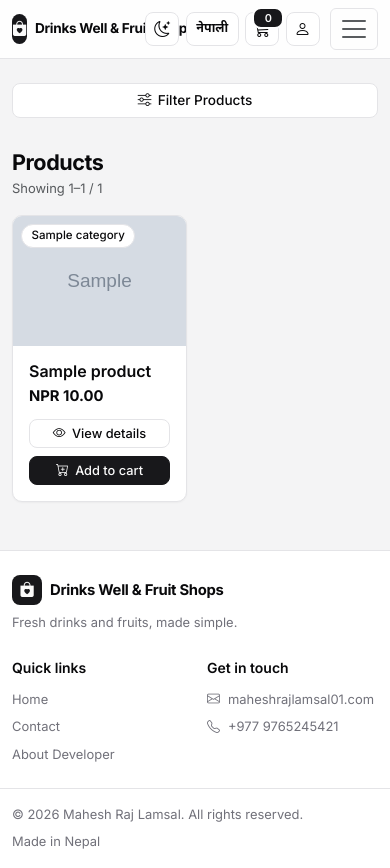
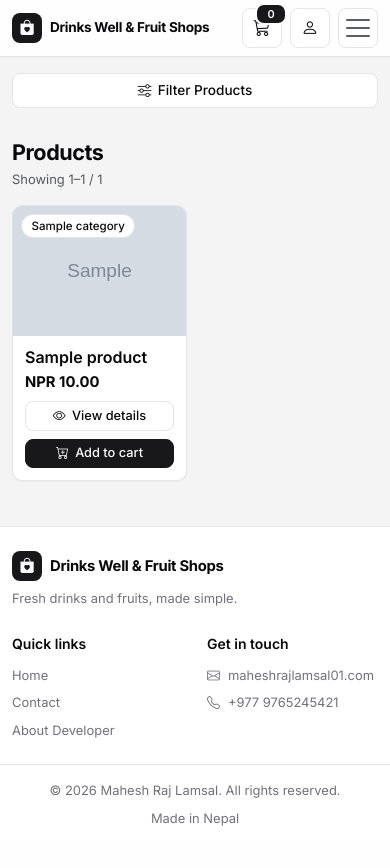
Before and after one commit to mahesh-179/EcommerceWebsiteDjango, a Django app: page / in a window 390 px wide. After the commit the page ends 826 px from the top, so only its background shows below. Run offline with Django 5.2, Linux system fonts and the light colour scheme; tables that the repository leaves empty hold one stand-in row (values such as "Sample post"); grey boxes marked "Sample" are stand-in pictures.

Commit message:
making mobile responsive

```diff
--- a/templates/base.html
+++ b/templates/base.html
@@ -220,6 +220,52 @@
         .pw-toggle:focus-visible { outline: 2px solid var(--ring); }
     </style>
 
+    <style>
+        /* ---------- Responsive fixes ---------- */
+        body { min-height: 100vh; min-height: 100dvh; }
+        img { max-width: 100%; }
+        .brand-mark { flex-shrink: 0; }
+
+        /* Mobile menu tools (theme + language live here on phones) */
+        .mobile-menu-tools {
+            display: grid; grid-template-columns: 1fr 1fr; gap: .5rem;
+            margin-top: .5rem; padding-top: .75rem; border-top: 1px solid var(--border);
+        }
+        .mobile-menu-tools .ui-btn { min-height: 42px; }
+
+        .footer-link { word-break: break-word; text-align: left; }
+        .account-menu { max-width: calc(100vw - 1.5rem); }
+
+        /* ---------- Phones and small tablets ---------- */
+        @media (max-width: 767.98px) {
+            .shop-navbar { padding-block: .5rem; }
+            .shop-navbar .container > .d-flex { gap: .5rem !important; }
+            .nav-icon-btn { width: 40px; height: 40px; font-size: 1.05rem; }
+            .shop-navbar .navbar-toggler {
+                width: 40px; height: 40px; padding: 0; margin-left: 0 !important;
+                display: inline-flex; align-items: center; justify-content: center;
+                border-radius: calc(var(--radius) - 2px);
+            }
+            .shop-navbar .navbar-collapse { max-height: calc(100dvh - 72px); overflow-y: auto; padding-bottom: .5rem; }
+            .shop-navbar .navbar-nav { gap: .25rem; }
+            .shop-navbar .nav-link { width: 100%; text-align: left; padding: .7rem .85rem !important; font-size: .95rem; }
+        }
+        @media (max-width: 575.98px) {
+            main.page-content > .container { padding-top: 1rem !important; padding-bottom: 1rem !important; }
+            .ui-card-body { padding: 1rem; }
+            .ui-input { font-size: 16px; }              /* stops iOS zooming into inputs */
+            .footer-bottom .container { justify-content: center !important; text-align: center; }
+        }
+        @media (max-width: 359.98px) {
+            .shop-navbar .brand-mark { display: none; }
+            .shop-navbar .navbar-brand { font-size: .8rem; }
+        }
+        @media (pointer: coarse) {
+            .ui-btn { min-height: 40px; }
+            .ui-btn-sm { min-height: 38px; }
+        }
+    </style>
+
     {% block css %}{% endblock %}
 </head>
 
@@ -240,12 +286,12 @@
             <!-- Always visible (also on mobile) -->
             <div class="d-flex align-items-center gap-2 ms-auto order-md-last">
 
-                <button type="button" class="nav-icon-btn theme-toggle" id="themeBtn" aria-label="Toggle dark mode">
+                <button type="button" class="nav-icon-btn theme-toggle js-theme-toggle d-none d-md-inline-flex" id="themeBtn" aria-label="Toggle dark mode">
                     <i class="bi bi-moon-stars icon-moon"></i>
                     <i class="bi bi-sun icon-sun"></i>
                 </button>
 
-                <button type="button" class="lang-btn" id="langBtn" aria-label="Change language">नेपाली</button>
+                <button type="button" class="lang-btn js-lang-toggle d-none d-md-inline-block" id="langBtn" aria-label="Change language">नेपाली</button>
 
                 {% if user.is_authenticated and user.is_staff %}
                 <a class="nav-icon-btn d-none d-md-inline-flex" href="{% url 'admin:index' %}" aria-label="Admin panel" title="Admin panel">
@@ -333,6 +379,14 @@
                         <button type="button" class="nav-link" data-bs-toggle="modal" data-bs-target="#aboutModal">About Developer</button>
                     </li>
                 </ul>
+
+                <!-- Phones only: theme + language -->
+                <div class="mobile-menu-tools d-md-none">
+                    <button type="button" class="ui-btn ui-btn-outline theme-toggle js-theme-toggle" aria-label="Toggle dark mode">
+                        <i class="bi bi-moon-stars icon-moon"></i><i class="bi bi-sun icon-sun"></i><span>Theme</span>
+                    </button>
+                    <button type="button" class="ui-btn ui-btn-outline js-lang-toggle" aria-label="Change language">नेपाली</button>
+                </div>
             </div>
 
         </div>
@@ -458,6 +512,7 @@
             "My Details": "मेरो विवरण",
             "Your Orders": "तपाईंका अर्डरहरू",
             "Admin Panel": "एडमिन प्यानल",
+            "Theme": "थिम",
 
             // Modals
             "Email": "इमेल",
@@ -537,7 +592,7 @@
         }
 
         var KEY = "shop_lang";
-        var btn = document.getElementById("langBtn");
+        var langBtns = document.querySelectorAll(".js-lang-toggle");
 
         function textNodes() {
             var out = [];
@@ -567,7 +622,7 @@
 
             document.documentElement.lang = lang;
             document.body.classList.toggle("lang-ne", lang === "ne");
-            if (btn) btn.textContent = lang === "ne" ? "English" : "नेपाली";
+            langBtns.forEach(function (b) { b.textContent = lang === "ne" ? "English" : "नेपाली"; });
         }
 
         function getLang() {
@@ -577,13 +632,13 @@
             try { localStorage.setItem(KEY, lang); } catch (e) {}
         }
 
-        if (btn) {
-            btn.addEventListener("click", function () {
+        langBtns.forEach(function (b) {
+            b.addEventListener("click", function () {
                 var next = getLang() === "en" ? "ne" : "en";
                 setLang(next);
                 apply(next);
             });
-        }
+        });
 
         apply(getLang());
     })();
@@ -592,18 +647,20 @@
     <!-- Dark / light theme toggle -->
     <script>
     (function () {
-        var KEY = "shop_theme", root = document.documentElement, btn = document.getElementById("themeBtn");
+        var KEY = "shop_theme", root = document.documentElement, themeBtns = document.querySelectorAll(".js-theme-toggle");
 
         function setTheme(t, save) {
             root.setAttribute("data-bs-theme", t);
             if (save) { try { localStorage.setItem(KEY, t); } catch (e) {} }
-            if (btn) btn.setAttribute("aria-label", t === "dark" ? "Switch to light mode" : "Switch to dark mode");
+            themeBtns.forEach(function (b) { b.setAttribute("aria-label", t === "dark" ? "Switch to light mode" : "Switch to dark mode"); });
         }
 
         setTheme(root.getAttribute("data-bs-theme") || "light", false);
 
-        if (btn) btn.addEventListener("click", function () {
-            setTheme(root.getAttribute("data-bs-theme") === "dark" ? "light" : "dark", true);
+        themeBtns.forEach(function (b) {
+            b.addEventListener("click", function () {
+                setTheme(root.getAttribute("data-bs-theme") === "dark" ? "light" : "dark", true);
+            });
         });
 
         // Follow the system theme until the user picks one manually
--- a/templates/index.html
+++ b/templates/index.html
@@ -27,6 +27,11 @@
         display: flex;
         align-items: center;
         justify-content: center;
+    }
+    @media (max-width: 575.98px) {
+        .product-card .p-3 { padding: .75rem !important; }
+        .product-card .p-3.pb-2 { padding-bottom: .25rem !important; }
+        .product-card .p-3.pt-1 { padding-top: .25rem !important; }
     }
 </style>
 {% endblock %}
@@ -117,7 +122,7 @@
     <div class="row g-3">
         {% for product in page_obj %}
         <div class="col-6 col-md-4 col-xl-3">
-            <div class="ui-card h-100 overflow-hidden d-flex flex-column">
+            <div class="ui-card product-card h-100 overflow-hidden d-flex flex-column">
 
                 <div class="product-img">
                     {% if product.image %}
@@ -164,14 +169,14 @@
 
     <!-- ============ PAGINATION ============ -->
     {% if page_obj.paginator.num_pages > 1 %}
-    <nav class="d-flex flex-wrap justify-content-between align-items-center gap-3 mt-4" aria-label="Pagination">
+    <nav class="d-flex flex-wrap justify-content-center justify-content-sm-between align-items-center gap-3 mt-4" aria-label="Pagination">
 
         <div class="text-muted small">
             <span data-i18n="page">Page</span> {{ page_obj.number }}
             <span data-i18n="of">of</span> {{ page_obj.paginator.num_pages }}
         </div>
 
-        <div class="d-flex align-items-center gap-1">
+        <div class="d-flex flex-wrap justify-content-center align-items-center gap-1">
             {% if page_obj.has_previous %}
             <a class="ui-btn ui-btn-outline ui-btn-sm" href="?{{ querystring }}page={{ page_obj.previous_page_number }}">
                 <i class="bi bi-chevron-left"></i><span class="d-none d-sm-inline" data-i18n="prev">Previous</span>
@@ -205,7 +210,7 @@
 {% block js %}
 <!-- ============ PRODUCT DETAILS POPUP ============ -->
 <div class="modal fade" id="productModal" tabindex="-1" aria-hidden="true">
-    <div class="modal-dialog modal-dialog-centered modal-lg modal-dialog-scrollable">
+    <div class="modal-dialog modal-dialog-centered modal-lg modal-dialog-scrollable modal-fullscreen-sm-down">
         <div class="modal-content">
             <div class="modal-header">
                 <h6 class="modal-title fw-semibold">Product details</h6>
```
